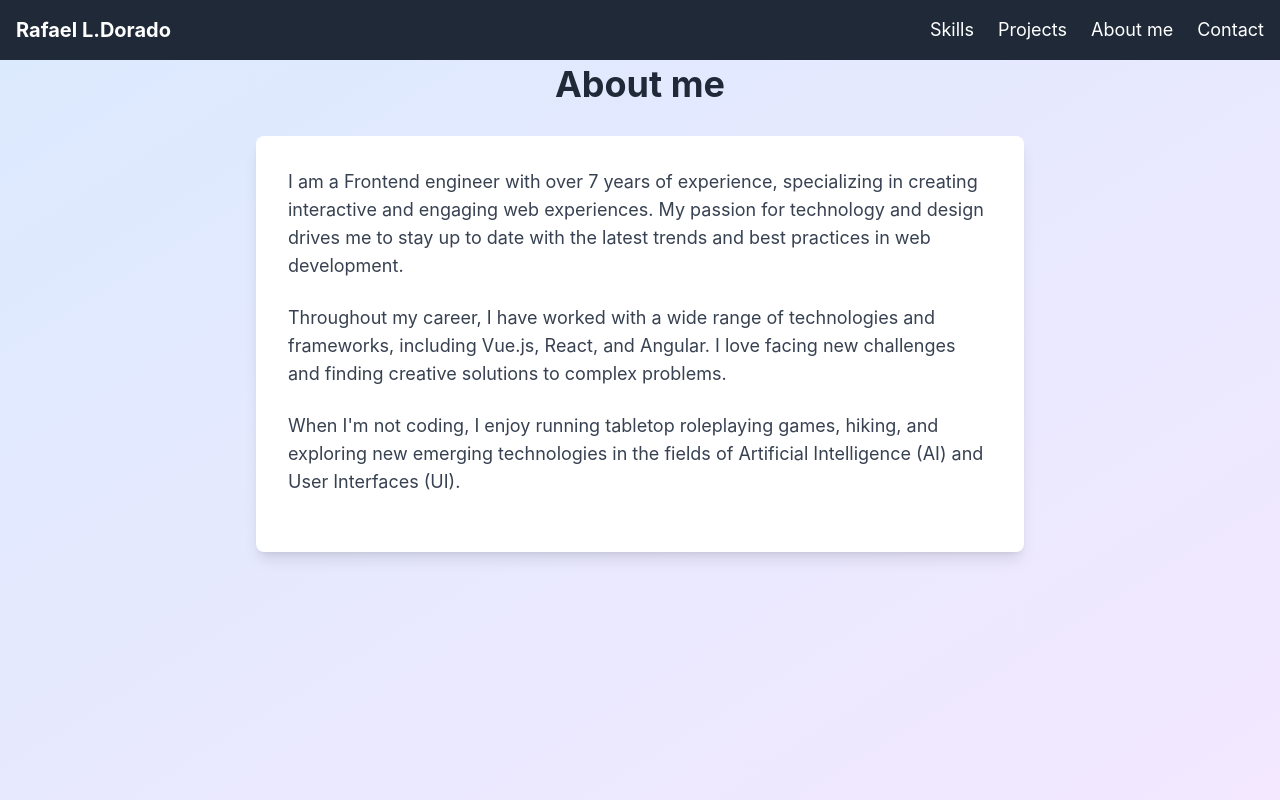
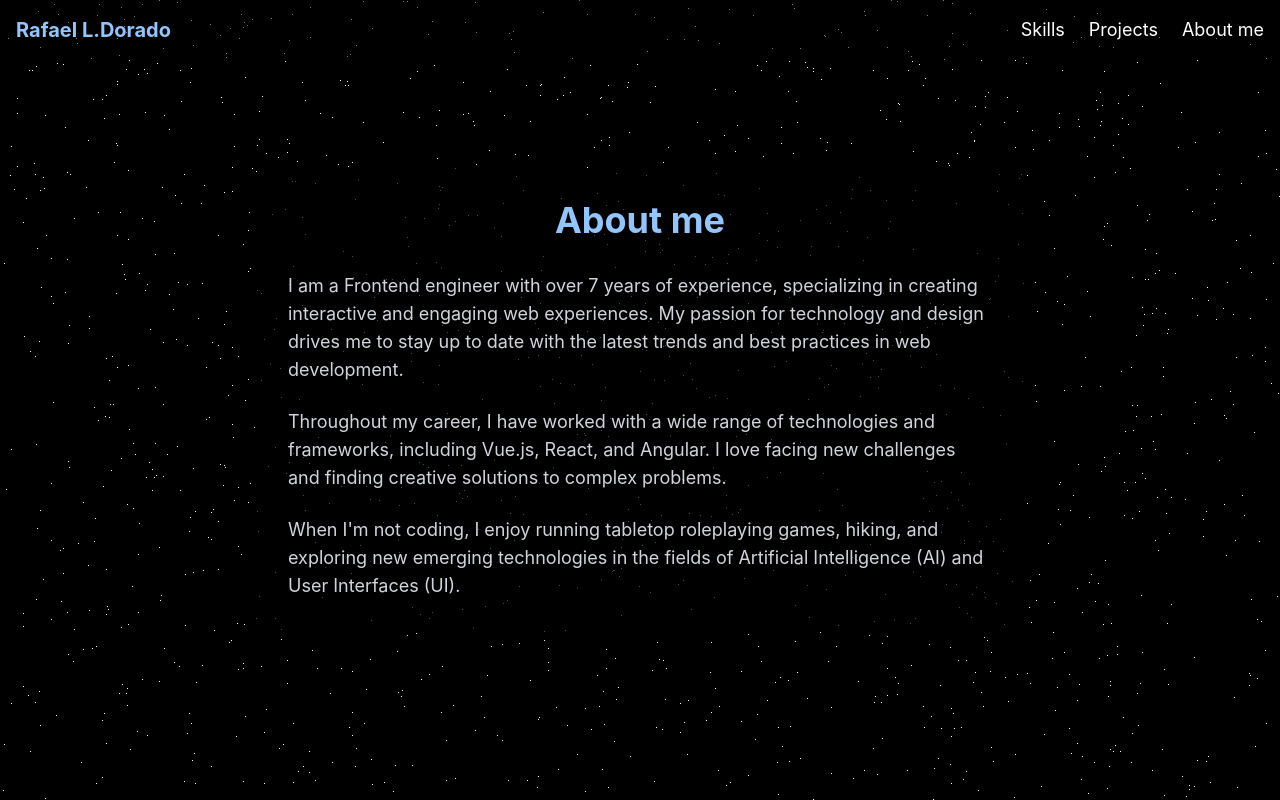
Before and after one commit to rldorado/rldorado.github.io, an Astro site: page /about in a window 1280 px wide. Built offline with nearby package versions, Linux system fonts and the light colour scheme; Astro itself is replaced by a stand-in of ours.

Commit message:
Design: Change background to space stars

```diff
--- a/src/components/ConstellationSkills.vue
+++ b/src/components/ConstellationSkills.vue
@@ -13,12 +13,17 @@
   const container = ref(null);
   const hoveredSkill = ref<Skill | null>(null);
   const mousePosition = reactive({ x: 0, y: 0 });
-  let scene, camera, renderer, controls, stars, lines;
+  let scene, camera, renderer, controls, stars, lines, backgroundStars, skillStars;
 
   onMounted(() => {
     if (!container.value) return;
 
     ({ scene, camera, renderer, controls } = setupScene(container.value));
+
+    // Create background stars
+    backgroundStars = createBackgroundStars();
+    scene.add(backgroundStars);
+
     stars = createStars(scene, skills);
     lines = createLines(scene, skills, stars);
 
@@ -49,6 +54,26 @@
       window.removeEventListener('resize', () => handleWindowResize);
     });
   });
+
+  const createBackgroundStars = () => {
+    const starsGeometry = new THREE.BufferGeometry();
+    const starsMaterial = new THREE.PointsMaterial({
+      color: 0xffffff,
+      size: 0.1,
+      sizeAttenuation: true
+    });
+
+    const starsVertices = [];
+    for (let i = 0; i < 10000; i++) {
+      const x = (Math.random() - 0.5) * 2000;
+      const y = (Math.random() - 0.5) * 2000;
+      const z = -Math.random() * 2000;
+      starsVertices.push(x, y, z);
+    }
+
+    starsGeometry.setAttribute('position', new THREE.Float32BufferAttribute(starsVertices, 3));
+    return new THREE.Points(starsGeometry, starsMaterial);
+  }
 
   const handleSkillSelection = (skill) => {
     if (skill) {
--- a/src/components/Navigation.astro
+++ b/src/components/Navigation.astro
@@ -2,15 +2,14 @@
 const navItems = [
   { label: 'Skills', url: '/skills' },
   { label: 'Projects', url: '/projects' },
-  { label: 'About me', url: '/about' },
-  { label: 'Contact', url: '/contact' }
+  { label: 'About me', url: '/about' }
 ];
 ---
 
-<nav class="fixed top-0 left-0 right-0 z-10 bg-gray-800 text-white p-4">
+<nav class="fixed top-0 left-0 right-0 z-10 bg-black bg-opacity-50 text-white p-4">
   <div class="container mx-auto">
     <div class="flex justify-between items-center">
-      <a href="/" class="text-xl font-bold">Rafael L.Dorado</a>
+      <a href="/" class="text-xl font-bold text-blue-300">Rafael L.Dorado</a>
       <button class="md:hidden" id="menu-toggle">
         <svg
           class="w-6 h-6"
--- /dev/null
+++ b/src/components/StarryBackground.vue
@@ -0,0 +1,72 @@
+<script setup lang="ts">
+  import { ref, onMounted, onUnmounted } from 'vue';
+  import * as THREE from 'three';
+
+  const container = ref<HTMLDivElement | null>(null);
+
+  let scene: THREE.Scene;
+  let camera: THREE.PerspectiveCamera;
+  let renderer: THREE.WebGLRenderer;
+  let stars: THREE.Points;
+
+  const init = () => {
+    scene = new THREE.Scene();
+    camera = new THREE.PerspectiveCamera(75, window.innerWidth / window.innerHeight, 0.1, 1000);
+    renderer = new THREE.WebGLRenderer();
+
+    renderer.setSize(window.innerWidth, window.innerHeight);
+    container.value?.appendChild(renderer.domElement);
+
+    // Create stars
+    const starsGeometry = new THREE.BufferGeometry();
+    const starsMaterial = new THREE.PointsMaterial({
+      color: 0xffffff,
+      size: 0.1,
+      sizeAttenuation: true
+    });
+
+    const starsVertices = [];
+    for (let i = 0; i < 10000; i++) {
+      const x = (Math.random() - 0.5) * 2000;
+      const y = (Math.random() - 0.5) * 2000;
+      const z = -Math.random() * 2000;
+      starsVertices.push(x, y, z);
+    }
+
+    starsGeometry.setAttribute('position', new THREE.Float32BufferAttribute(starsVertices, 3));
+    stars = new THREE.Points(starsGeometry, starsMaterial);
+    scene.add(stars);
+
+    camera.position.z = 1;
+
+    animate();
+  };
+
+  const animate = () => {
+    requestAnimationFrame(animate);
+
+    stars.rotation.y += 0.0002;
+
+    renderer.render(scene, camera);
+  };
+
+  const onWindowResize = () => {
+    camera.aspect = window.innerWidth / window.innerHeight;
+    camera.updateProjectionMatrix();
+    renderer.setSize(window.innerWidth, window.innerHeight);
+  };
+
+  onMounted(() => {
+    init();
+    window.addEventListener('resize', onWindowResize);
+  });
+
+  onUnmounted(() => {
+    window.removeEventListener('resize', onWindowResize);
+    renderer.dispose();
+  });
+</script>
+
+<template>
+  <div ref="container" class="fixed top-0 left-0 w-full h-full z-[-1]"></div>
+</template>
--- a/src/layouts/Layout.astro
+++ b/src/layouts/Layout.astro
@@ -1,5 +1,7 @@
 ---
 import Navigation from '@/components/Navigation.astro';
+import StarryBackground from '@/components/StarryBackground.vue';
+import { ViewTransitions } from 'astro:transitions';
 export interface Props {
   title: string;
 }
@@ -15,8 +17,10 @@ const { title } = Astro.props;
     <link rel="icon" type="image/svg+xml" href="/favicon.svg" />
     <meta name="generator" content={Astro.generator} />
     <title>{title}</title>
+    <ViewTransitions />
   </head>
   <body>
+    <StarryBackground client:load />
     <Navigation />
     <main>
       <slot />
@@ -28,6 +32,8 @@ const { title } = Astro.props;
   /* Global styles */
   body {
     font-family: 'Inter', sans-serif;
+    color: #fff;
+    background-color: #000;
   }
 
   /* Fade in animation */
--- a/src/pages/about.astro
+++ b/src/pages/about.astro
@@ -3,21 +3,21 @@ import Layout from '@/layouts/Layout.astro';
 ---
 
 <Layout title="Rafael López Dorado - About me">
-  <div class="min-h-screen bg-gradient-to-br from-blue-100 to-purple-100 py-16">
-    <div class="container mx-auto px-4">
-      <h1 class="text-4xl font-bold mb-8 text-center text-gray-800">About me</h1>
-      <div class="bg-white rounded-lg shadow-lg p-8 max-w-3xl mx-auto">
-        <p class="text-lg text-gray-700 mb-6">
+  <div class="min-h-screen py-16 flex items-center justify-center p-4">
+    <div class="bg-black bg-opacity-70 rounded-lg shadow-lg p-8 max-w-3xl mx-auto text-white">
+      <h1 class="text-4xl font-bold mb-8 text-center text-blue-300">About me</h1>
+      <div class="space-y-6">
+        <p class="text-lg text-gray-300">
           I am a Frontend engineer with over 7 years of experience, specializing in creating
           interactive and engaging web experiences. My passion for technology and design drives me
           to stay up to date with the latest trends and best practices in web development.
         </p>
-        <p class="text-lg text-gray-700 mb-6">
+        <p class="text-lg text-gray-300">
           Throughout my career, I have worked with a wide range of technologies and frameworks,
           including Vue.js, React, and Angular. I love facing new challenges and finding creative
           solutions to complex problems.
         </p>
-        <p class="text-lg text-gray-700 mb-6">
+        <p class="text-lg text-gray-300">
           When I'm not coding, I enjoy running tabletop roleplaying games, hiking, and exploring new
           emerging technologies in the fields of Artificial Intelligence (AI) and User Interfaces
           (UI).
--- a/src/pages/index.astro
+++ b/src/pages/index.astro
@@ -6,11 +6,9 @@ import portrait from '@/assets/portrait.jpg';
 ---
 
 <Layout title="Rafael López Dorado - Frontend Engineer & Designer">
-  <div
-    class="min-h-screen flex items-center justify-center bg-gradient-to-br from-blue-500 to-purple-600"
-  >
+  <div class="min-h-screen py-16 flex items-center justify-center">
     <div
-      class="bg-white bg-opacity-90 p-8 rounded-lg shadow-2xl max-w-4xl w-full mx-4 flex flex-col md:flex-row items-center"
+      class="bg-black bg-opacity-70 p-8 rounded-lg shadow-2xl max-w-4xl w-full mx-4 flex flex-col md:flex-row items-center"
     >
       <div class="md:w-1/2 mb-6 md:mb-0">
         <Image
@@ -22,9 +20,9 @@ import portrait from '@/assets/portrait.jpg';
         />
       </div>
       <div class="md:w-1/2 md:pl-8">
-        <h1 class="text-4xl font-bold mb-4 text-gray-800">Rafael López Dorado</h1>
-        <h2 class="text-2xl text-blue-600 mb-4">Frontend Engineer & Designer</h2>
-        <p class="text-gray-600 mb-6">
+        <h1 class="text-4xl font-bold mb-4 text-blue-300">Rafael López Dorado</h1>
+        <h2 class="text-2xl text-blue-400 mb-4">Frontend Engineer & Designer</h2>
+        <p class="text-gray-300 mb-6">
           7+ years creating web awesome experiences. I love turning ideas into reality. I'm always
           seeking new challenges and learning new technologies.
         </p>
--- a/src/pages/projects.astro
+++ b/src/pages/projects.astro
@@ -4,19 +4,20 @@ import { projects } from '../data/projects';
 ---
 
 <Layout title="Rafael López Dorado - Proyectos">
-  <div class="container mx-auto px-4 py-16 mt-16">
-    <h1 class="text-4xl font-bold mb-8 text-center text-gray-800">My Projects</h1>
+  <div class="min-h-screen py-16">
+    <div class="container mx-auto px-4 mt-0 md:mt-16">
+      <h1 class="text-4xl font-bold mb-8 text-center text-blue-300">My Projects</h1>
       <div class="grid grid-cols-1 md:grid-cols-2 lg:grid-cols-3 gap-8">
         {
           projects.map((project) => (
-          <div class="bg-white rounded-lg shadow-lg overflow-hidden">
+            <div class="bg-black bg-opacity-70 rounded-lg shadow-lg overflow-hidden">
               <img src={project.image} alt={project.name} class="w-full h-48 object-cover" />
               <div class="p-6">
-              <h2 class="text-2xl font-bold mb-2 text-gray-800">{project.name}</h2>
-              <p class="text-gray-600 mb-4">{project.description}</p>
+                <h2 class="text-2xl font-bold mb-2 text-blue-300">{project.name}</h2>
+                <p class="text-gray-300 mb-4">{project.description}</p>
                 <div class="flex flex-wrap gap-2">
                   {project.technologies.map((tech) => (
-                  <span class="bg-blue-100 text-blue-800 text-sm font-semibold px-2.5 py-0.5 rounded">
+                    <span class="bg-blue-500 bg-opacity-50 text-white text-sm font-semibold px-2.5 py-0.5 rounded">
                       {tech}
                     </span>
                   ))}
@@ -27,4 +28,5 @@ import { projects } from '../data/projects';
         }
       </div>
     </div>
+  </div>
 </Layout>
```
Also changed, not shown: pnpm-lock.yaml. Lines whose indentation alone changed are shown as unchanged.
